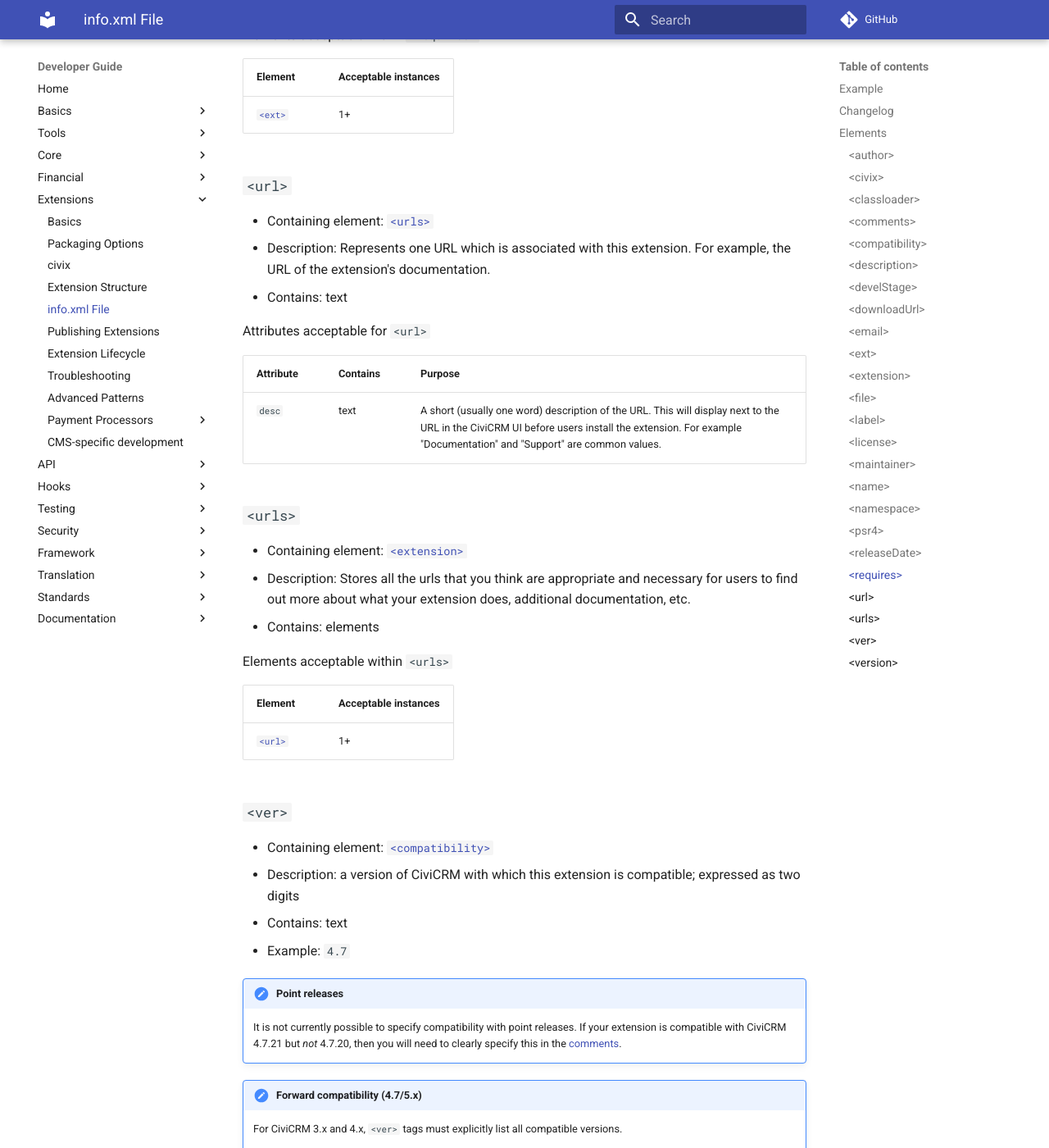
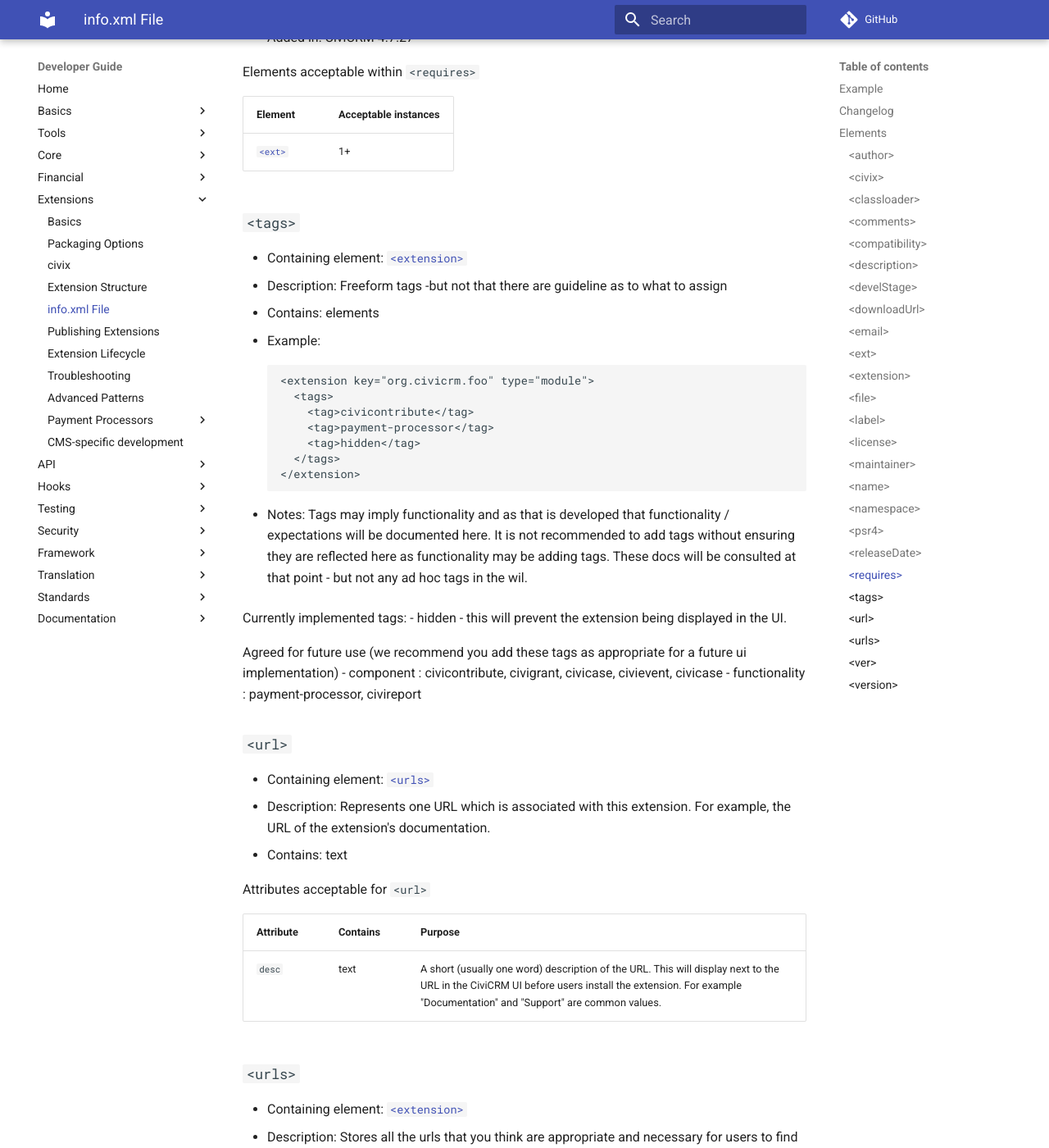
Before and after one commit to civicrm/civicrm-dev-docs, an MkDocs documentation site: the page built from docs/extensions/info-xml.md, in a window 1280 px wide and 1400 px high, scrolled down 8942 px. Shown: the whole window at 82% size. Built offline with MkDocs 1.6.1 and Material for MkDocs 9.7.7, drawn with Linux system fonts in a browser that asks for light colours; comment, search, counter and statistics services are not loaded; old or Windows-style settings are respelled for this version of MkDocs; some of the changed text lies outside the part shown.

Commit message:
Add documentation for tags
I've kept this limited - if people agree we can merge this & then future PRs can add more as I think we probably want more recommended ones

````diff
--- a/docs/extensions/info-xml.md
+++ b/docs/extensions/info-xml.md
@@ -42,6 +42,7 @@ Here is an example of a full `info.xml` file from [CiviVolunteer](https://github
 
 | CiviCRM Version | Description |
 | -- | -- |
+|5.24.0|[`<tags>`](#tags) Tags introduced as part of schema|
 | 5.0.0 | [`<ver>`](#ver) tags now imply forward compatibility when the version specified is 4.7 or higher. (e.g. an extension declaring `<ver>5.1</ver>` is displayed on 5.2, 5.3 etc. but *not* on 5.0.) Because 4.7.x and 5.x are substantively the same series, `<ver>4.7</ver>` implies forward compatiblity with 5.x. If you want to specify multiple version compatibility for both lower than 4.7 and higher, then you need to specify multiple `<ver>` tags for all of the lower versions and at least one of 4.7 or higher, e.g. `<ver>4.5</ver> <ver>4.6</ver> <ver>4.7</ver>`.|
 | 4.7.27 | Added [`<requires>`](#requires) and [`<ext>`](#ext) |
 | 4.5 | [`<develStage>`](#develStage) is not always required; when using civicrm.org's automated release management, this value is inferred from the version; for manual or private releases, the field should still be defined.
@@ -287,6 +288,33 @@ Elements acceptable within `<requires>`
 | -- | -- |
 | [`<ext>`](#ext) | 1+ |
 
+### `<tags>` {:#tags}
+
+* Containing element: [`<extension>`](#extension)
+* Description: Freeform tags -but not that there are guideline as to what to assign
+* Contains: elements
+* Example:
+
+    ```xml
+    <extension key="org.civicrm.foo" type="module">
+      <tags>
+        <tag>civicontribute</tag>
+        <tag>payment-processor</tag>
+        <tag>hidden</tag>
+      </tags>
+    </extension>
+    ```
+
+* Notes:
+Tags may imply functionality and as that is developed that functionality / expectations will be documented here. It is not recommended to add tags without ensuring they are reflected here as functionality may be adding tags. These docs will be consulted at that point - but not any ad hoc tags in the wil.
+
+Currently implemented tags:
+ - hidden - this will prevent the extension being displayed in the UI.
+
+Agreed for future use (we recommend you add these tags as appropriate for a future ui implementation)
+ - component : civicontribute, civigrant, civicase, civievent, civicase
+ - functionality : payment-processor, civireport
+
 ### `<url>` {:#url}
 
 * Containing element: [`<urls>`](#urls)
````
